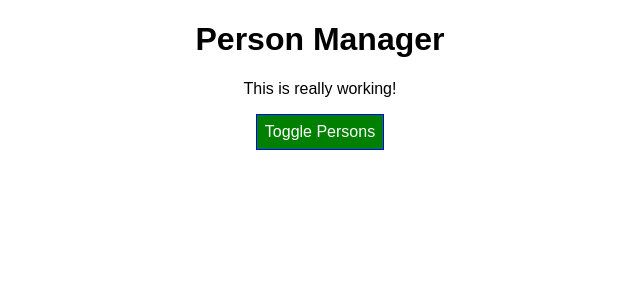
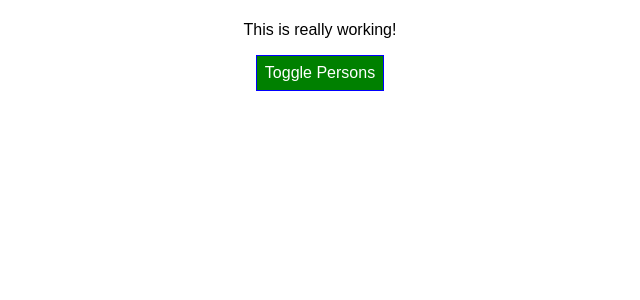
Before and after one commit to LuYeZhan/my-react-app, a React app: page / in a window 1280 px wide. Shown: the top 300 px of the page, without its empty margins (320-960 px from the left). Built offline with nearby package versions, Linux system fonts and the light colour scheme.

Commit message:
use of high order components

```diff
--- a/src/components/Cockpit/Cockpit.js
+++ b/src/components/Cockpit/Cockpit.js
@@ -7,7 +7,7 @@
     console.log('[Cockpit.js] useEffect');
     // HTTP request...
     setTimeout(() => {
-      alert('saved data to cloud!');
+      // alert('saved data to cloud!');
     }, 1000);
     return () => {
       console.log('[Cockpit.js] clean up in useEffect');
--- a/src/components/Persons/Person/Person.js
+++ b/src/components/Persons/Person/Person.js
@@ -1,7 +1,7 @@
 import React, { Component } from 'react';
 
 import Aux from '../../../hoc/Aux';
-import classes from './Person.css';
+// import classes from './Person.css';
 
 class Person extends Component {
   render() {
--- a/src/containers/App.js
+++ b/src/containers/App.js
@@ -3,6 +3,8 @@
 import classes from './App.css';
 import Persons from '../components/Persons/Persons';
 import Cockpit from '../components/Cockpit/Cockpit';
+import withClass from '../hoc/withClass';
+import Aux from '../hoc/Aux';
 
 class App extends Component {
   constructor(props) {
@@ -83,7 +85,7 @@
       );
     }
     return (
-      <div className={classes.App}>
+      <Aux>
         <Cockpit
           title={this.props.appTitle}
           showPersons={this.state.showPersons}
@@ -91,9 +93,9 @@
           clicked={this.tooglePersonsHandler}
         />
         {persons}
-      </div>
+      </Aux>
     );
   }
 }
 
-export default App;
+export default withClass(App, classes.App);
--- /dev/null
+++ b/src/hoc/withClass.js
@@ -0,0 +1,10 @@
+import React from 'react';
+
+const withClass = (WrappedComponent, className) => {
+  return (props) => (
+    <div className={className}>
+      <WrappedComponent />
+    </div>
+  );
+};
+export default withClass;
```
